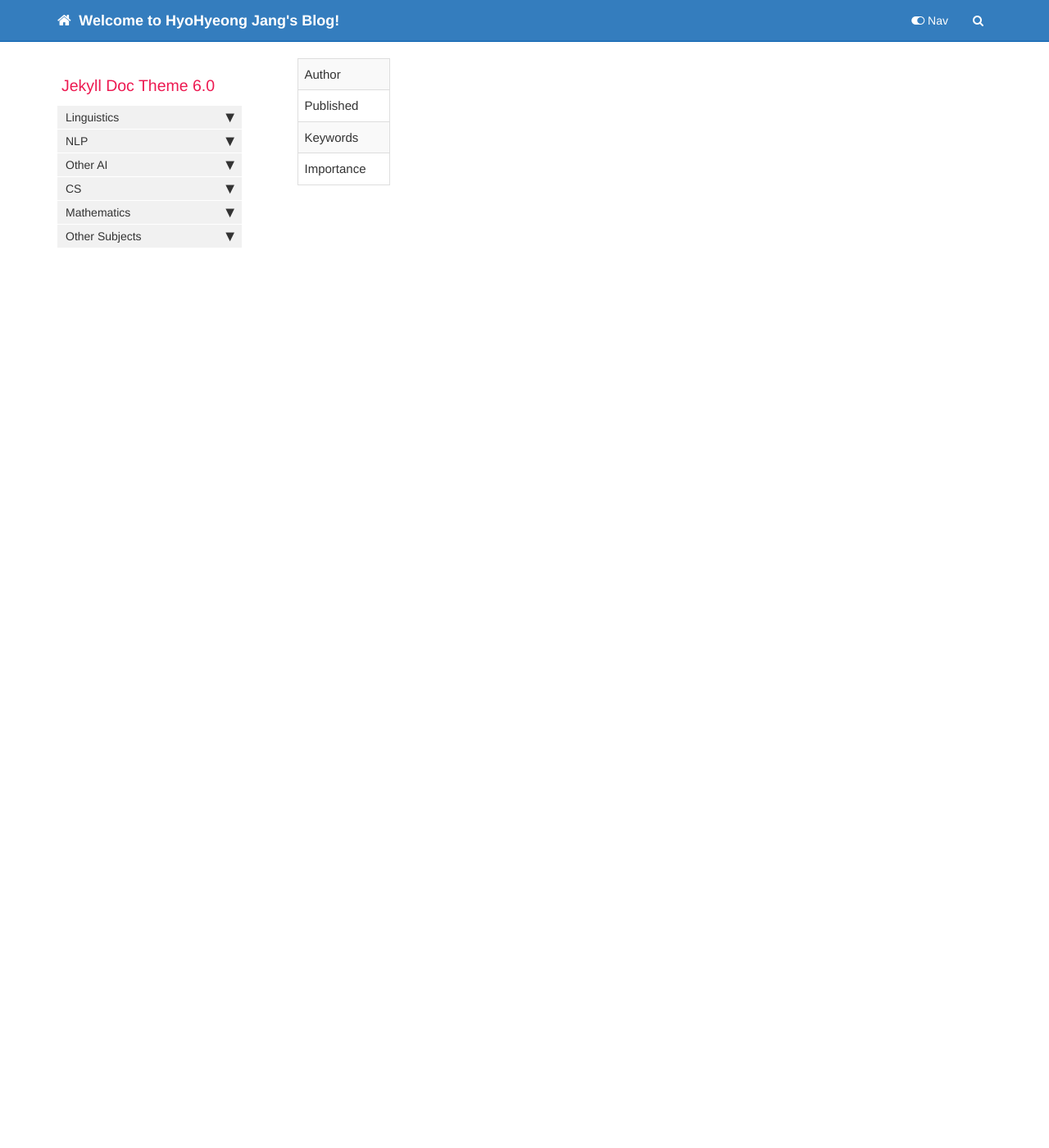
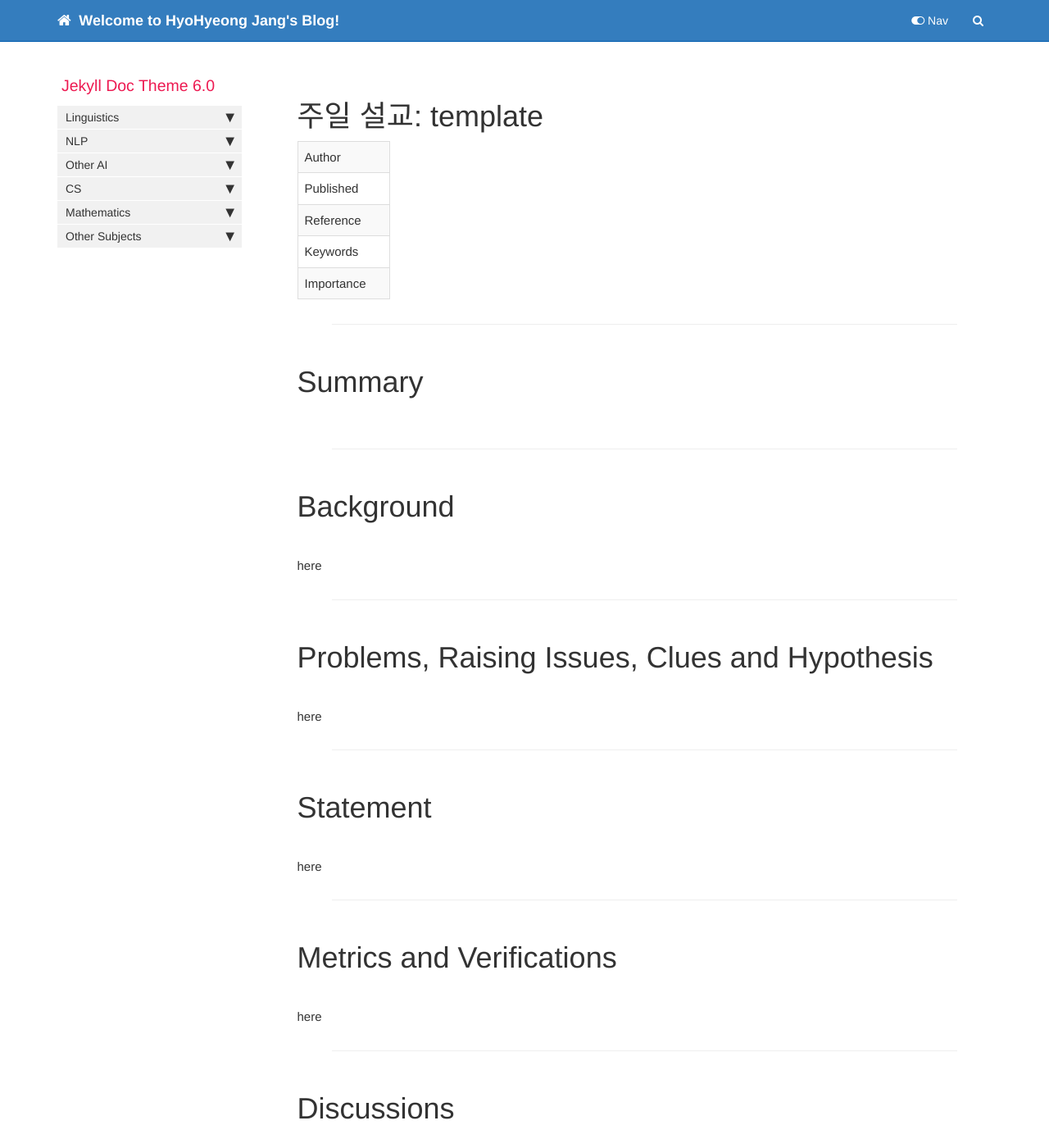
Before and after one commit to MIPIW/mipiw.github.io, a Jekyll site: the page built from templates/post_templates.md, in a window 1280 px wide and 1400 px high. Shown: the whole window at 82% size. Built offline with Jekyll 4.4.1, drawn with Linux system fonts in a browser that asks for light colours; comment, search, counter and statistics services are not loaded.

Commit message:
'231202'

```diff
--- a/_config.yml
+++ b/_config.yml
@@ -33,6 +33,10 @@ category_list: [jekyll]
 theme: minima
 plugins:
   - jekyll-feed
+markdown: kramdown
+highlighter: rough
+lsi: false
+incremental: false
 # Exclude from processing.
 # The following items will not be processed, by default.
 # Any item listed under the `exclude:` key here will be automatically added to
--- a/_includes/topnav.html
+++ b/_includes/topnav.html
@@ -1,5 +1,5 @@
 <!-- Navigation -->
-{% include head.html %}
+{% include head.html %} {% include mathjax_support.html %}
 
 <nav class="navbar navbar-inverse navbar-static-top">
   <div class="container topnavlinks">
--- a/categories/subcategory/nlp-architectures-classa.html
+++ b/categories/subcategory/nlp-architectures-general.html
@@ -1,9 +1,9 @@
 ---
 layout: category_docker
-title: "CLASS A"
+title: "General"
 search: exclude
 categories: ["nlp", "architectures"]
-sub_category: ["classa"]
+sub_category: ["general"]
 post_types: "category_docker"
 
 date:
--- a/templates/post_templates.md
+++ b/templates/post_templates.md
@@ -7,24 +7,78 @@ search: include
 
 # variable
 categories: # must be length 2 list
-subcategories: # optional, must be a singleton list. if no subcategory filled, it will regareded in listed page in sidebar page
+sub_category: # optional, must be a singleton list. if no subcategory filled, it will regareded in listed page in sidebar page
 
 title: template
 date:
 rank:
+reference:
 published_year:
-author:
+author_brif:
 author_full:
 keywords:
 summary:
 ---
 
-<!-- content file head -->
+<br>
+
+# 주일 설교: {{page.title}}
 
 |-|-|
 | Author | {{page.author_full}} |
 | Published | {{page.published_year}} |
-| Keywords | {{page.keyword}} |
+| Reference | {{page.reference}}|
+| Keywords | {{page.keywords}} |
 | Importance | {{page.rank}} |
 
+---
+
+# Summary
+
+<br>
+
 {{page.summary}}
+
+---
+
+# Background
+
+<br>
+
+here
+
+---
+
+# Problems, Raising Issues, Clues and Hypothesis
+
+<br>
+
+here
+
+---
+
+# Statement
+
+<br>
+
+here
+
+---
+
+# Metrics and Verifications
+
+<br>
+
+here
+
+---
+
+# Discussions
+
+<br>
+
+here
+
+---
+
+# Takeaways
--- a/templates/subcategory_template.html
+++ b/templates/subcategory_template.html
@@ -20,8 +20,8 @@ date: rank: published_year: author: author_full: keywords: summary: ---
 
     <li>
       <a href="{{ post.url }}">{{ post.title }}</a>
-      / {{ post.published_year }} / {{ post.author }} / {{ post.rank }} / {{
-      post.date }}
+      / {{ post.published_year }} / {{ post.author_brif }} / {{ post.rank }} /
+      {{ post.date }}
     </li>
     {% endif %} {% endif %} {% endif %} {% endfor %}
   </ul>
```
Also changed, not shown: _includes/mathjax_support.html (added, +25 -0 lines), categories/subcategory/nlp-architectures-classb.html (deleted, +0 -41 lines), pages/nlp/2023-11-10-review_XLNet.md (added, +106 -0 lines), pages/nlp/post_templates.md (added, +146 -0 lines).
